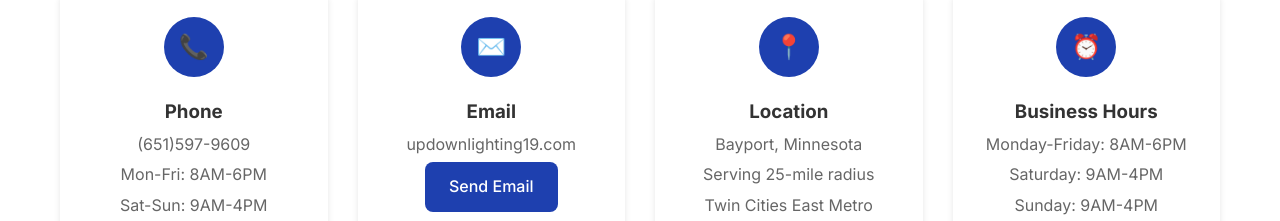
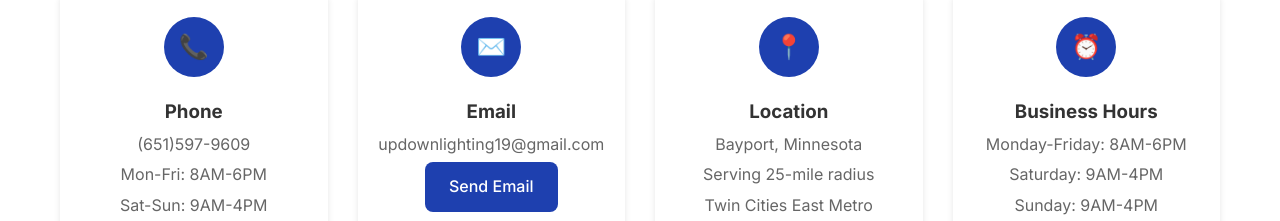
Before and after one commit to kimani-19/Updown-Lighting-Website, a React (Create React App) app in the folder client/: page /contact in a window 1280 px wide. Shown: the part 940-1161 px from the top of the page. Built offline with nearby package versions, Linux system fonts and the light colour scheme; the HTML template or start-up script is replaced by a standard one.

Commit message:
Update email address across the site

```diff
--- a/client/src/components/Footer.js
+++ b/client/src/components/Footer.js
@@ -23,7 +23,7 @@ const Footer = () => {
           <div className="footer-section">
             <h3>Contact Info</h3>
             <p>📞 (651) 497-9609</p>
-            <p>✉️ info@updownlighting.com</p>
+            <p>✉️ updownlighting19@gmail.com</p>
             <p>📍 Bayport, Minnesota</p>
             <p>🕒 Mon-Fri: 8AM-6PM</p>
             <p>🕒 Sat-Sun: 9AM-4PM</p>
--- a/client/src/pages/Contact.js
+++ b/client/src/pages/Contact.js
@@ -12,8 +12,8 @@ const Contact = () => {
     {
       icon: '✉️',
       title: 'Email',
-      details: ['updownlighting19.com'],
-      action: 'mailto:updownlighting19.com'
+      details: ['updownlighting19@gmail.com'],
+      action: 'mailto:updownlighting19@gmail.com'
     },
     {
       icon: '📍',
```
Also changed, not shown: 2 other files (tests, documents, lock files or other folders).
